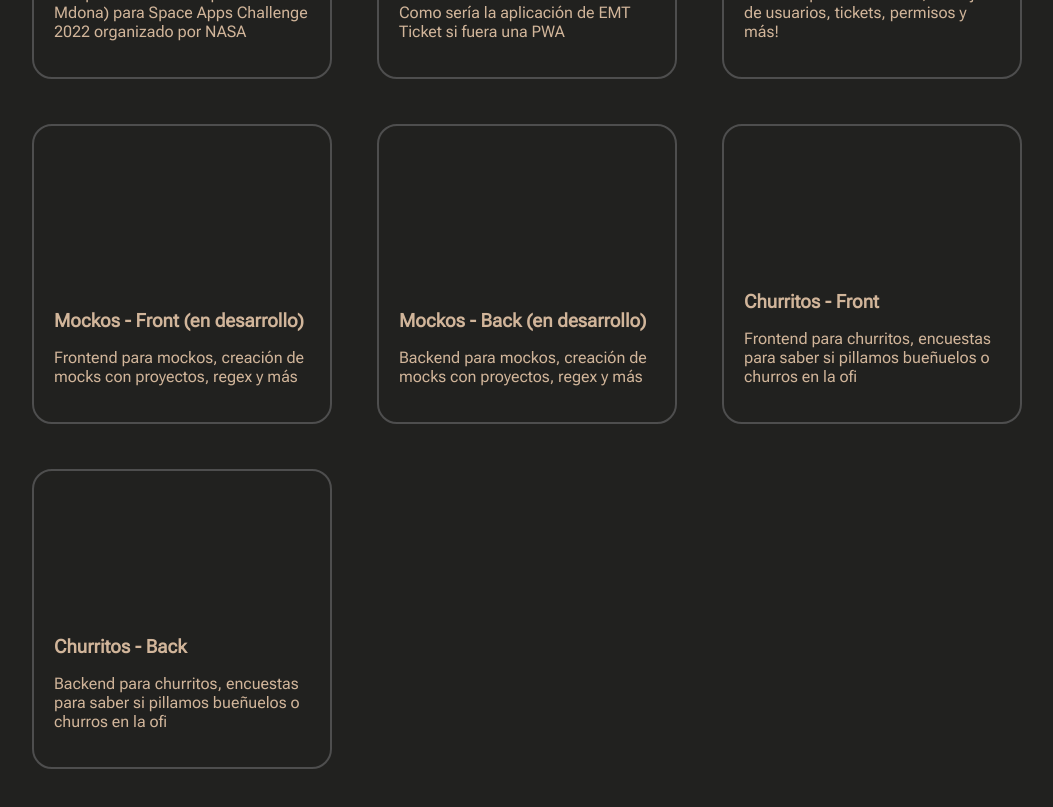
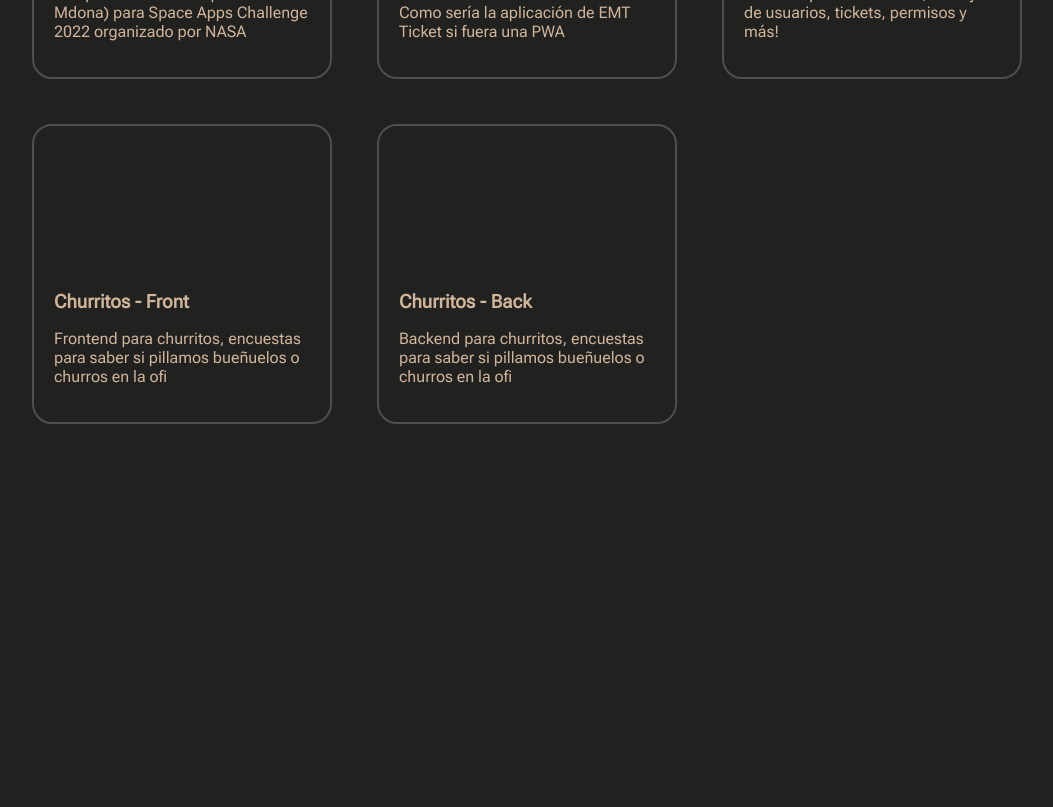
Before and after one commit to undernightcore/puntaserver, a Vue app: page / in a window 1280 px wide. Shown: the part 1380-2187 px from the top of the page, without its empty margins (8-1061 px from the left). After the commit the page ends 1844 px from the top, so only its background shows below. Built offline with nearby package versions, Linux system fonts and the light colour scheme.

Commit message:
feat: removed mockos

```diff
--- a/src/views/HomeView.vue
+++ b/src/views/HomeView.vue
@@ -67,16 +67,6 @@
           @click="openLink('https://emt-back.puntaserver.com')"
         ></CardComponent>
         <CardComponent
-          title="Mockos - Front (en desarrollo)"
-          description="Frontend para mockos, creación de mocks con proyectos, regex y más"
-          @click="openLink('https://mockos.puntaserver.com')"
-        ></CardComponent>
-        <CardComponent
-          title="Mockos - Back (en desarrollo)"
-          description="Backend para mockos, creación de mocks con proyectos, regex y más"
-          @click="openLink('https://mockos-back.puntaserver.com')"
-        ></CardComponent>
-        <CardComponent
           title="Churritos - Front"
           description="Frontend para churritos, encuestas para saber si pillamos bueñuelos o churros en la ofi"
           @click="openLink('https://churritos.puntaserver.com')"
```
